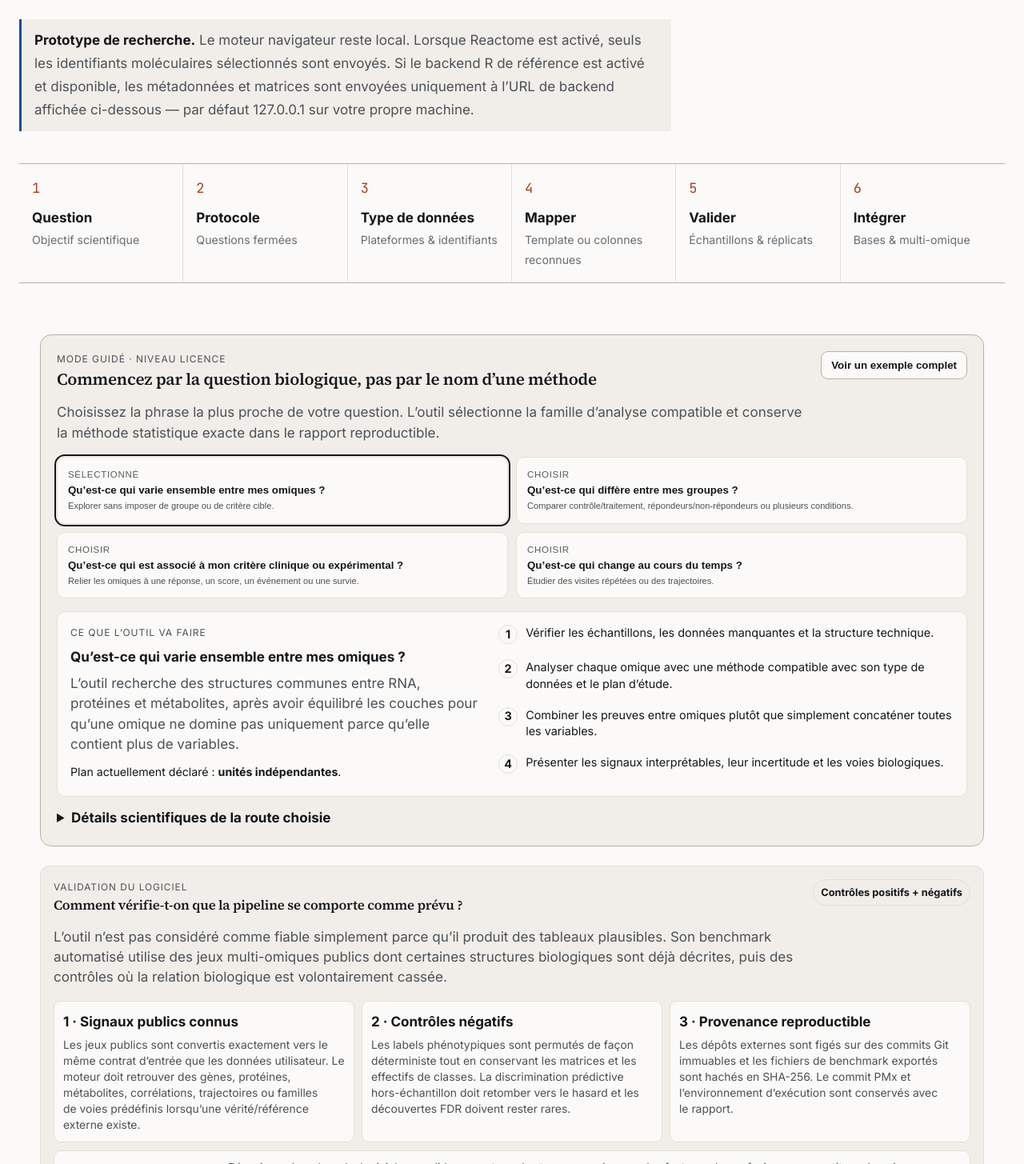
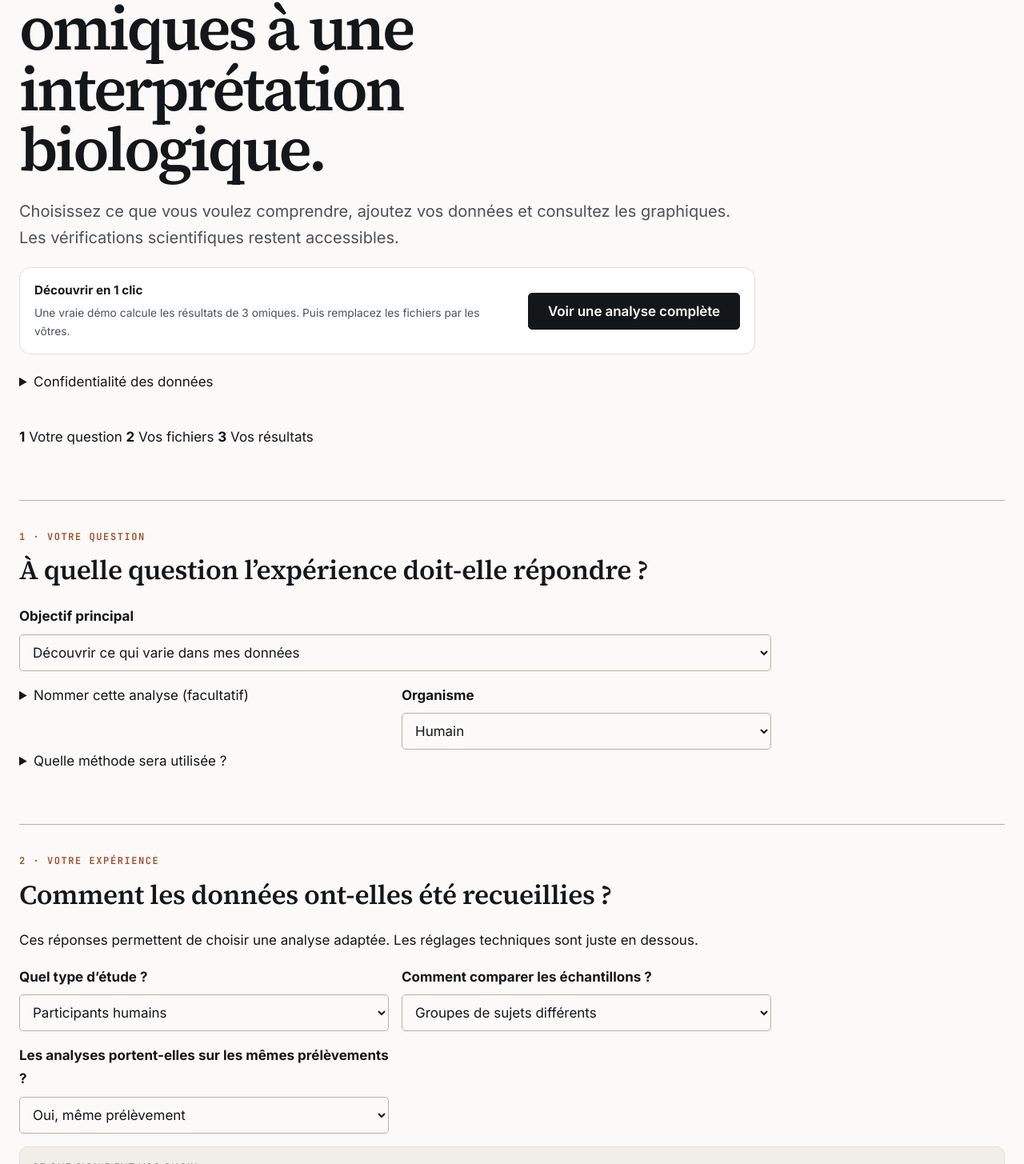
Before and after one commit to rberrah/rberrah.github.io, a SvelteKit app: page /multiomics/tool in a window 1280 px wide. Shown: the part 1345-2800 px from the top of the page at 80% size. Built offline with nearby package versions, Linux system fonts and the light colour scheme.

Commit message:
feat(multiomics): make the main study workflow short and move expert design to advanced settings

```diff
--- a/src/routes/multiomics/tool/+page.svelte
+++ b/src/routes/multiomics/tool/+page.svelte
@@ -30,6 +30,29 @@
   /** @type {string[]} */
   let selectedCovariates = [];
   let demoLoaded = false;
+
+  /** The simple controls and the expert form share the exact same analysis state. */
+  /** @param {Event} event */
+  function chooseSimpleDesign(event) {
+    const value = event.currentTarget;
+    if (!(value instanceof HTMLSelectElement)) return;
+    designType = value.value;
+    longitudinal = designType === 'repeated' ? 'yes' : 'no';
+    paired = designType === 'paired' ? 'yes' : 'no';
+    if (designType === 'repeated' && timepointCount === '1') timepointCount = '2';
+  }
+
+  /** @param {Event} event */
+  function chooseSimpleObjective(event) {
+    const value = event.currentTarget;
+    if (!(value instanceof HTMLSelectElement)) return;
+    objective = /** @type {'explore' | 'groups' | 'outcome' | 'time'} */ (value.value);
+    if (objective === 'time' && designType === 'independent') {
+      designType = 'repeated';
+      longitudinal = 'yes';
+      if (timepointCount === '1') timepointCount = '2';
+    }
+  }
   let analysisStatus = 'idle';
   let analysisError = '';
   /** @type {any} */
@@ -1223,9 +1246,7 @@
   <a class="tool-back" href={`${base}/multiomics`}>← {t('Présentation de l’outil', 'Tool overview')}</a>
   <p class="eyebrow">{t('Prototype expérimental · outil · v1.3', 'Experimental prototype · tool · v1.3')}</p>
   <h1>{t('Des données multi-omiques à une interprétation biologique.', 'From multi-omics data to one biological interpretation.')}</h1>
-  <p class="lede">
-    {t('Décrivez le protocole, mappez les échantillons une seule fois, puis laissez le workflow intégrer transcriptomique, protéomique et métabolomique autour de structures partagées, d’associations et de voies biologiques.', 'Describe the protocol, map the samples once, then let the workflow integrate transcriptomics, proteomics and metabolomics around shared factors, associations, pathways and mechanisms.')}
-  </p>
+  <p class="lede">{t('Choisissez ce que vous voulez comprendre, ajoutez vos données et consultez les graphiques. Les vérifications scientifiques restent accessibles.', 'Choose your question, add your data and explore the figures. All scientific checks remain available.')}</p>
   <div class="quick-start" data-testid="multiomics-quick-start">
     <div>
       <strong>{t('Découvrir en 1 clic', 'Explore in one click')}</strong>
@@ -1235,45 +1256,45 @@
       {t('Voir une analyse complète', 'See a complete analysis')}
     </button>
   </div>
-  <div class="privacy">
-    <strong>{t('Prototype de recherche.', 'Research prototype.')}</strong>
-    {t('Le moteur navigateur reste local. Lorsque Reactome est activé, seuls les identifiants moléculaires sélectionnés sont envoyés. Si le backend R de référence est activé et disponible, les métadonnées et matrices sont envoyées uniquement à l’URL de backend affichée ci-dessous — par défaut 127.0.0.1 sur votre propre machine.', 'The browser engine remains local. When Reactome is enabled, only selected molecular identifiers are sent. If the reference R backend is enabled and available, metadata and matrices are sent only to the backend URL shown below — by default 127.0.0.1 on your own machine.')}
-  </div>
+  <details class="simple-disclosure">
+    <summary>{t('Confidentialité des données', 'Data privacy')}</summary>
+    <p>{t('Les calculs du navigateur restent sur votre appareil. Si les bases publiques sont activées, des identifiants moléculaires sont transmis à leurs services. Un moteur R connecté reçoit les fichiers à son adresse affichée dans les paramètres avancés (par défaut : votre propre ordinateur).', 'Browser calculations stay on your device. If public databases are enabled, molecular identifiers are sent to their services. A connected R engine receives the files at its configured address (by default your own computer).')}</p>
+  </details>
 </section>
 
-<section class="workflow" aria-label="Prototype workflow">
-  <div><span>1</span><strong>{t('Question', 'Question')}</strong><small>{t('Objectif scientifique', 'Scientific objective')}</small></div>
-  <div><span>2</span><strong>{t('Protocole', 'Protocol')}</strong><small>{t('Questions fermées', 'Closed design questions')}</small></div>
-  <div><span>3</span><strong>{t('Type de données', 'Data type')}</strong><small>{t('Plateformes & identifiants', 'Platforms & identifiers')}</small></div>
-  <div><span>4</span><strong>{t('Mapper', 'Map')}</strong><small>{t('Template ou colonnes reconnues', 'Template or recognised columns')}</small></div>
-  <div><span>5</span><strong>{t('Valider', 'Validate')}</strong><small>{t('Échantillons & réplicats', 'Samples & replicates')}</small></div>
-  <div><span>6</span><strong>{t('Intégrer', 'Integrate')}</strong><small>{t('Bases & multi-omique', 'Databases & multi-omics')}</small></div>
+<section class="simple-steps" aria-label={t('Étapes principales', 'Main steps')}>
+  <span><b>1</b> {t('Votre question', 'Your question')}</span>
+  <span><b>2</b> {t('Vos fichiers', 'Your files')}</span>
+  <span><b>3</b> {t('Vos résultats', 'Your results')}</span>
 </section>
 
 <section class="panel">
   <div class="section-head">
     <div>
-      <p class="eyebrow">{t('Étape 1 · Question scientifique', 'Step 1 · Scientific question')}</p>
+      <p class="eyebrow">{t('1 · Votre question', '1 · Your question')}</p>
       <h2>{t('À quelle question l’expérience doit-elle répondre ?', 'What should the experiment answer?')}</h2>
     </div>
-    <p>{t('La question sélectionne automatiquement la famille d’analyse. Il n’est pas nécessaire de choisir soi-même MOFA, DIABLO ou une autre méthode par son nom.', 'The question selects the analysis family. The researcher does not need to choose MOFA, DIABLO or another method by name.')}</p>
+
   </div>
 
   <div class="form-grid">
     <label class="wide">
       <span>{t('Objectif principal', 'Main objective')}</span>
-      <select bind:value={objective}>
-        <option value="explore">{t('Explorer la structure multi-omique partagée', 'Explore the shared multi-omics structure')}</option>
-        <option value="groups">{t('Comparer des groupes / conditions', 'Compare groups / conditions')}</option>
-        <option value="outcome">{t('Expliquer un outcome / phénotype', 'Explain an outcome or phenotype')}</option>
-        <option value="time">{t('Étudier l’évolution au cours du temps', 'Study change over time')}</option>
+      <select value={objective} onchange={chooseSimpleObjective}>
+        <option value="explore">{t('Découvrir ce qui varie dans mes données', 'Explore what varies in my data')}</option>
+        <option value="groups">{t('Comparer des groupes (ex. traité / témoin)', 'Compare groups (e.g. treatment / control)')}</option>
+        <option value="outcome">{t('Relier les mesures à un résultat (ex. réponse)', 'Relate measurements to an outcome (e.g. response)')}</option>
+        <option value="time">{t('Observer les changements dans le temps', 'Track changes over time')}</option>
       </select>
     </label>
 
-    <label>
-      <span>{t('Nom de l’étude', 'Study name')} <small>{t('optionnel', 'optional')}</small></span>
-      <input bind:value={studyName} type="text" placeholder="e.g. Treatment response cohort" />
-    </label>
+    <details class="inline-optional">
+      <summary>{t('Nommer cette analyse (facultatif)', 'Name this analysis (optional)')}</summary>
+      <label>
+        <span>{t('Nom de l’étude', 'Study name')}</span>
+        <input bind:value={studyName} type="text" placeholder={t('Ex. Réponse au traitement', 'e.g. Treatment response')} />
+      </label>
+    </details>
 
     <label>
       <span>{t('Organisme', 'Organism')}</span>
@@ -1286,12 +1307,105 @@
     </label>
   </div>
 
-  <aside class="method-card">
-    <span class="method-tag">{$language === 'en' ? selectedObjective.methodEn : selectedObjective.methodFr}</span>
-    <h3>{$language === 'en' ? selectedObjective.titleEn : selectedObjective.titleFr}</h3>
+  <details class="simple-disclosure">
+    <summary>{t('Quelle méthode sera utilisée ?', 'Which method will be used?')}</summary>
+    <strong>{$language === 'en' ? selectedObjective.methodEn : selectedObjective.methodFr}</strong>
     <p>{$language === 'en' ? selectedObjective.detailEn : selectedObjective.detailFr}</p>
-  </aside>
+  </details>
 </section>
+
+
+<section class="panel simple-study" data-testid="multiomics-simple-study">
+  <div class="section-head"><div>
+    <p class="eyebrow">{t('2 · Votre expérience', '2 · Your experiment')}</p>
+    <h2>{t('Comment les données ont-elles été recueillies ?', 'How were the data collected?')}</h2>
+  </div></div>
+  <p class="simple-hint">{t('Ces réponses permettent de choisir une analyse adaptée. Les réglages techniques sont juste en dessous.', 'These answers help select a suitable analysis. Technical settings are just below.')}</p>
+  <div class="form-grid">
+    <label>
+      <span>{t('Quel type d’étude ?', 'Type of study?')}</span>
+      <select bind:value={studySetting} aria-label={t('Type d’étude', 'Study type')}>
+        <option value="clinical_observational">{t('Participants humains', 'Human participants')}</option>
+        <option value="clinical_interventional">{t('Essai ou intervention chez l’humain', 'Human trial or intervention')}</option>
+        <option value="animal">{t('Étude chez l’animal', 'Animal study')}</option>
+        <option value="cell">{t('Cellules en laboratoire', 'Cell cultures')}</option>
+        <option value="organoid">{t('Organoïdes / tissus', 'Organoids / tissues')}</option>
+        <option value="other">{t('Autre', 'Other')}</option>
+      </select>
+    </label>
+    <label>
+      <span>{t('Comment comparer les échantillons ?', 'How are samples compared?')}</span>
+      <select value={designType} onchange={chooseSimpleDesign} data-testid="multiomics-simple-design" aria-label={t('Organisation des échantillons', 'Sample organization')}>
+        <option value="independent">{t('Groupes de sujets différents', 'Different subjects in each group')}</option>
+        <option value="paired">{t('Deux mesures liées chez les mêmes sujets', 'Paired measurements from the same subjects')}</option>
+        <option value="repeated">{t('Mêmes sujets suivis à plusieurs moments', 'Same subjects measured over time')}</option>
+        <option value="crossover">{t('Traitements successifs chez les mêmes sujets', 'Crossover treatment study')}</option>
+      </select>
+    </label>
+    {#if objective === 'groups' || objective === 'time'}
+      <label>
+        <span>{t('Combien de groupes ?', 'How many groups?')}</span>
+        <select bind:value={groupCount}>
+          <option value="1">{t('Un seul', 'One')}</option>
+          <option value="2">{t('Deux', 'Two')}</option>
+          <option value="3plus">{t('Trois ou plus', 'Three or more')}</option>
+        </select>
+      </label>
+    {/if}
+    {#if designType === 'repeated' || objective === 'time'}
+      <label>
+        <span>{t('Combien de moments de mesure ?', 'How many measurement times?')}</span>
+        <select bind:value={timepointCount}>
+          <option value="2">2</option>
+          <option value="3">3</option>
+          <option value="4">{t('4 ou plus', '4 or more')}</option>
+        </select>
+      </label>
+    {/if}
+    {#if objective === 'outcome'}
+      <label>
+        <span>{t('Quel résultat voulez-vous étudier ?', 'What outcome are you studying?')}</span>
+        <select bind:value={outcomeType} data-testid="multiomics-simple-outcome">
+          <option value="none">{t('Choisir…', 'Select…')}</option>
+          <option value="binary">{t('Oui / non (ex. réponse)', 'Yes / no (e.g. response)')}</option>
+          <option value="continuous">{t('Un nombre (ex. concentration)', 'A number (e.g. concentration)')}</option>
+          <option value="multiclass">{t('Plusieurs catégories', 'Several categories')}</option>
+          <option value="count">{t('Nombre d’événements', 'Number of events')}</option>
+          <option value="survival">{t('Temps avant un événement', 'Time until an event')}</option>
+        </select>
+      </label>
+      {#if availableOutcomeTimepoints.length > 1}
+        <label>
+          <span>{t('À quel moment les échantillons ont-ils été prélevés ?', 'At which time were samples collected?')}</span>
+          <select bind:value={outcomeTimepoint} aria-label={t('Temps des mesures moléculaires', 'Omics time point used')}>
+            <option value="">— {t('choix nécessaire', 'selection required')} —</option>
+            {#each availableOutcomeTimepoints as timepoint}<option value={timepoint}>{timepoint}</option>{/each}
+          </select>
+        </label>
+      {/if}
+    {/if}
+    <label>
+      <span>{t('Les analyses portent-elles sur les mêmes prélèvements ?', 'Were the same samples used for each omics measurement?')}</span>
+      <select bind:value={sampleOverlap}>
+        <option value="same_specimen">{t('Oui, même prélèvement', 'Yes, same sample')}</option>
+        <option value="same_subject">{t('Mêmes sujets, prélèvements différents', 'Same subjects, different samples')}</option>
+        <option value="partial">{t('Seulement certains prélèvements', 'Only some matched samples')}</option>
+        <option value="unpaired">{t('Non, prélèvements différents', 'No, different samples')}</option>
+        <option value="unknown">{t('Je ne sais pas', 'I am not sure')}</option>
+      </select>
+    </label>
+  </div>
+  {#if designType === 'crossover'}
+    <p class="simple-warning" role="alert">{t('Cette étude nécessite une analyse particulière qui n’est pas encore disponible. Le lancement sera bloqué.', 'This study needs a model that is not yet available; running is blocked.')}</p>
+  {/if}
+  {#if objective === 'time' && designType !== 'repeated'}
+    <p class="simple-warning" role="status">{t('Pour un suivi dans le temps, vérifiez le type de comparaison et les mesures répétées dans les paramètres avancés.', 'For a time-course study, check the design and repeated measurements in advanced settings.')}</p>
+  {/if}
+  <p class="simple-hint">{t('Le modèle, les corrections statistiques et les hypothèses seront détaillés dans le rapport.', 'The model, statistical corrections and assumptions will be documented in the report.')}</p>
+</section>
+
+<details class="advanced-parameters" data-testid="multiomics-advanced-settings">
+  <summary><strong>{t('Paramètres avancés', 'Advanced settings')}</strong> <span>{t('Plan expérimental détaillé, types de fichiers et contrôles techniques', 'Detailed study design, file types and technical checks')}</span></summary>
 
 <section class="panel">
   <div class="section-head">
@@ -1643,11 +1757,12 @@
     </article>
   </div>
 </section>
+</details>
 
 <section class="panel">
   <div class="section-head">
     <div>
-      <p class="eyebrow">{t('Étape 4 · Contrat de données', 'Step 4 · Data contract')}</p>
+      <p class="eyebrow">{t('Préparer les fichiers', 'Prepare your files')}</p>
       <h2>{t('Utilisez le template ou laissez l’outil mapper vos colonnes', 'Use the template, or let the app map your column names')}</h2>
     </div>
     <p>{t('Le template est la voie la plus sûre, mais il n’est pas obligatoire. Les métadonnées libres sont rapprochées d’une liste explicite d’alias puis confirmées manuellement.', 'The template is the safest route, but it is not mandatory. Free-form metadata are matched against explicit aliases and then confirmed manually.')}</p>
```
